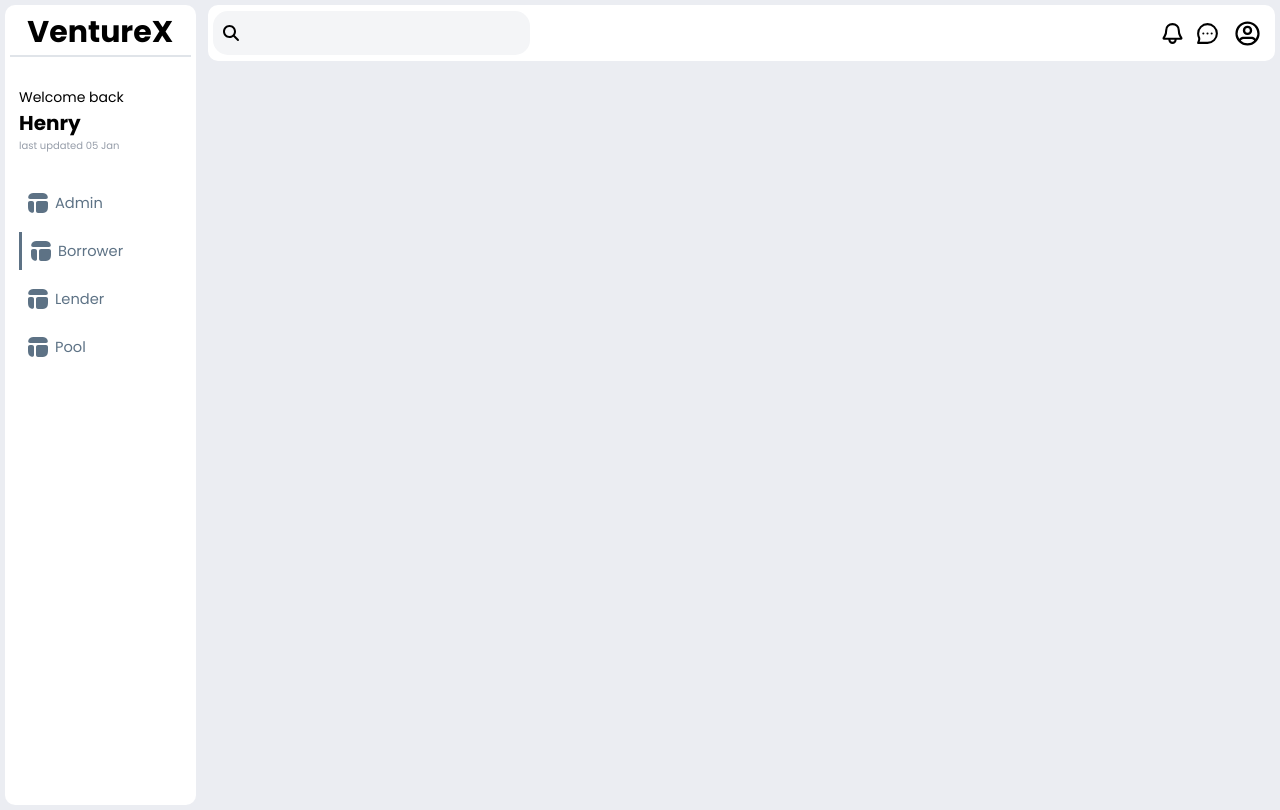
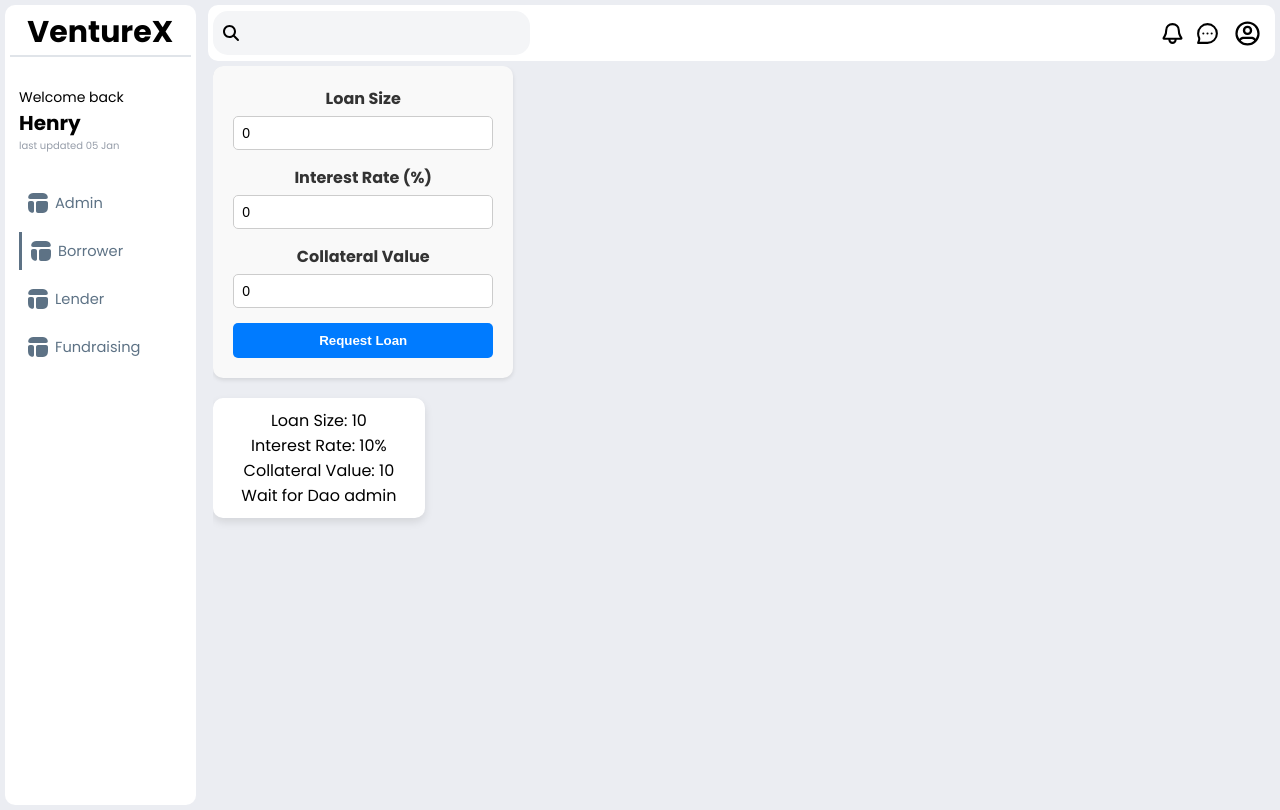
Before and after one commit to henryhoangduong/POC-VentureX, a React (Create React App) app: page /borrower in a window 1280 px wide. Built offline with nearby package versions, Linux system fonts and the light colour scheme.

Commit message:
add loan to fundraising

```diff
--- a/package.json
+++ b/package.json
@@ -20,6 +20,7 @@
     "react-redux": "^9.1.2",
     "react-router-dom": "^6.23.1",
     "react-scripts": "5.0.1",
+    "react-toastify": "^10.0.5",
     "styled-component": "^2.8.0",
     "styled-components": "^6.1.11",
     "typescript": "^4.9.5",
--- a/src/App.tsx
+++ b/src/App.tsx
@@ -5,9 +5,11 @@ import { Admin } from './pages/Admin'
 import { Home } from './pages/Home'
 import { Lender } from './pages/Lender'
 import { Borrower } from './pages/Borrower'
-import { Pool } from './pages/Pool'
+import { Fundraising } from './pages/Fundraising'
 import { Provider } from 'react-redux'
 import { store } from './redux/store'
+import { ToastContainer } from 'react-toastify'
+import 'react-toastify/dist/ReactToastify.css'
 
 function App() {
   const router = [
@@ -24,8 +26,8 @@ function App() {
       element: <Borrower />,
     },
     {
-      path: '/pool',
-      element: <Pool />,
+      path: '/fundraising',
+      element: <Fundraising />,
     },
   ]
 
@@ -43,6 +45,7 @@ function App() {
           </Layout>
         </Router>
       </Provider>
+      <ToastContainer />
     </div>
   )
 }
--- a/src/components/LoanRequest/index.tsx
+++ b/src/components/LoanRequest/index.tsx
@@ -3,14 +3,17 @@ import { FC, useState } from 'react'
 import { useDispatch } from 'react-redux'
 import { Loan, addLoan } from '../../redux/LoanReducer'
 import { v4 as uuidv4 } from 'uuid'
+import { toast } from 'react-toastify'
 
 export const LoanRequest: FC = () => {
+  const notify = () => toast('Loan created')
   const initialLoanState: Loan = {
     id: '',
     loanSize: 0,
     interestRate: 0,
     collateralValue: 0,
-    isApprove: false,
+    isApproveAdmin: false,
+    isApproveBorrower: false,
   }
 
   const [loan, setLoan] = useState<Loan>(initialLoanState)
@@ -20,7 +23,8 @@ export const LoanRequest: FC = () => {
     e.preventDefault()
     const newLoan = { ...loan, id: uuidv4() }
     dispatch(addLoan(newLoan))
-    setLoan(initialLoanState) // Reset the form after dispatching the action
+    setLoan(initialLoanState)
+    notify()
   }
 
   return (
--- a/src/components/Sidebar/index.tsx
+++ b/src/components/Sidebar/index.tsx
@@ -23,8 +23,8 @@ const sideBarItemList = [
   },
   {
     icon: <DashboardIcon color="#5D7285" size={1} />,
-    name: 'Pool',
-    link: '/pool',
+    name: 'Fundraising',
+    link: '/fundraising',
   },
 ]
 
--- a/src/pages/Admin/index.tsx
+++ b/src/pages/Admin/index.tsx
@@ -3,13 +3,16 @@ import { FC } from 'react'
 import { useDispatch, useSelector } from 'react-redux'
 import { RootState } from '../../redux/store'
 import { styled } from 'styled-components'
-import { approveLoan } from '../../redux/LoanReducer'
+import { approveLoanAdmin } from '../../redux/LoanReducer'
+import { toast } from 'react-toastify'
 
 export const Admin: FC = () => {
+  const notify = () => toast('Loan approved by admin')
   const loanList = useSelector((state: RootState) => state.loan.loanLists)
   const dispatch = useDispatch()
   const handleClick = (id: string) => {
-    dispatch(approveLoan({ id: id, isApprove: true }))
+    dispatch(approveLoanAdmin({ id: id, isApproveAdmin: true }))
+    notify()
   }
   return (
     <LoanListWrapper>
@@ -19,7 +22,9 @@ export const Admin: FC = () => {
             <div>Loan Size: {loan.loanSize}</div>
             <div>Interest Rate: {loan.interestRate}%</div>
             <div>Collateral Value: {loan.collateralValue}</div>
-            {!loan.isApprove && (
+            {loan.isApproveAdmin ? (
+              <p>Approved</p>
+            ) : (
               <button
                 onClick={() => {
                   handleClick(loan.id)
@@ -39,11 +44,16 @@ export const Admin: FC = () => {
 
 const LoanListWrapper = styled.div`
   margin-top: 20px;
+  display: flex;
 `
 
 const LoanItem = styled.div`
+  margin-right: 10px;
   margin-bottom: 10px;
   padding: 10px;
-  border: 1px solid #ccc;
   border-radius: 5px;
+  background: white;
+  border-radius: 10px;
+  width: 20%;
+  box-shadow: 0 4px 8px rgba(0, 0, 0, 0.1);
 `
--- a/src/pages/Borrower/index.tsx
+++ b/src/pages/Borrower/index.tsx
@@ -1,5 +1,68 @@
 import { FC } from 'react'
+import { styled } from 'styled-components'
+import { LoanRequest } from '../../components/LoanRequest'
+import { useDispatch, useSelector } from 'react-redux'
+import { RootState } from '../../redux/store'
+import { approveLoanBorrower } from '../../redux/LoanReducer'
+import { toast } from 'react-toastify'
 
 export const Borrower: FC = () => {
-  return <></>
+  const notify = () => toast('Loan approved by borrower and is in fundraising')
+  const loanList = useSelector((state: RootState) => state.loan.loanLists)
+  const dispatch = useDispatch()
+  const handleClick = (id: string) => {
+    dispatch(approveLoanBorrower({ id: id, isApproveBorrower: true }))
+    notify()
+  }
+  return (
+    <BorrowerWrapper>
+      <LoanRequest />
+      <LoanListWrapper>
+        {loanList.length > 0 ? (
+          loanList.map((loan) => (
+            <LoanItem key={loan.id}>
+              <div>Loan Size: {loan.loanSize}</div>
+              <div>Interest Rate: {loan.interestRate}%</div>
+              <div>Collateral Value: {loan.collateralValue}</div>
+              {!loan.isApproveBorrower && loan.isApproveAdmin ? (
+                <button
+                  onClick={() => {
+                    handleClick(loan.id)
+                  }}
+                >
+                  Approve
+                </button>
+              ) : loan.isApproveBorrower && loan.isApproveAdmin ? (
+                <p>Fund raising</p>
+              ) : (
+                <p>Wait for Dao admin</p>
+              )}
+            </LoanItem>
+          ))
+        ) : (
+          <div>No loans available</div>
+        )}
+      </LoanListWrapper>
+    </BorrowerWrapper>
+  )
 }
+const BorrowerWrapper = styled.div`
+  position: relative;
+  height: 100%;
+`
+
+const LoanListWrapper = styled.div`
+  margin-top: 20px;
+  display: flex;
+`
+
+const LoanItem = styled.div`
+  margin-right: 10px;
+  margin-bottom: 10px;
+  padding: 10px;
+  border-radius: 5px;
+  background: white;
+  border-radius: 10px;
+  width: 20%;
+  box-shadow: 0 4px 8px rgba(0, 0, 0, 0.1);
+`
--- /dev/null
+++ b/src/pages/Fundraising/index.tsx
@@ -0,0 +1,43 @@
+import { FC } from 'react'
+import { useSelector } from 'react-redux'
+import { RootState } from '../../redux/store'
+import { styled } from 'styled-components'
+
+export const Fundraising: FC = () => {
+  const loanList = useSelector((state: RootState) => state.loan.loanLists)
+  console.log(loanList)
+  return (
+    <LoanListWrapper>
+      {loanList.length > 0 ? (
+        loanList.map((loan) =>
+          loan.isApproveAdmin && loan.isApproveBorrower ? (
+            <LoanItem key={loan.id}>
+              <div>Loan Size: {loan.loanSize}</div>
+              <div>Interest Rate: {loan.interestRate}%</div>
+              <div>Collateral Value: {loan.collateralValue}</div>
+            </LoanItem>
+          ) : null,
+        )
+      ) : (
+        <div>No loans available</div>
+      )}
+    </LoanListWrapper>
+  )
+}
+
+const LoanListWrapper = styled.div`
+  margin-top: 20px;
+  display: flex;
+  flex-direction: row;
+`
+
+const LoanItem = styled.div`
+  margin-right: 10px;
+  margin-bottom: 10px;
+  padding: 10px;
+  border-radius: 5px;
+  background: white;
+  border-radius: 10px;
+  width: 20%;
+  box-shadow: 0 4px 8px rgba(0, 0, 0, 0.1);
+`
--- a/src/pages/Home/index.tsx
+++ b/src/pages/Home/index.tsx
@@ -1,15 +1,9 @@
-import { LoanRequest } from '../../components/LoanRequest'
 import { FC } from 'react'
 import styled from 'styled-components'
 
 export const Home: FC = () => {
-  return (
-    <HomeWrapper>
-      <LoanRequest />
-    </HomeWrapper>
-  )
+  return <HomeWrapper></HomeWrapper>
 }
-
 const HomeWrapper = styled.div`
   position: relative;
   height: 100%;
--- a/src/pages/Pool/index.tsx
+++ /dev/null
@@ -1,37 +0,0 @@
-import { FC } from 'react'
-import { useSelector } from 'react-redux'
-import { RootState } from '../../redux/store'
-import { styled } from 'styled-components'
-
-export const Pool: FC = () => {
-  const loanList = useSelector((state: RootState) => state.loan.loanLists)
-  return (
-    <LoanListWrapper>
-      {loanList.length > 0 ? (
-        loanList.map(
-          (loan) =>
-            loan.isApprove && (
-              <LoanItem key={loan.id}>
-                <div>Loan Size: {loan.loanSize}</div>
-                <div>Interest Rate: {loan.interestRate}%</div>
-                <div>Collateral Value: {loan.collateralValue}</div>
-              </LoanItem>
-            ),
-        )
-      ) : (
-        <div>No loans available</div>
-      )}
-    </LoanListWrapper>
-  )
-}
-
-const LoanListWrapper = styled.div`
-  margin-top: 20px;
-`
-
-const LoanItem = styled.div`
-  margin-bottom: 10px;
-  padding: 10px;
-  border: 1px solid #ccc;
-  border-radius: 5px;
-`
--- a/src/redux/LoanReducer.ts
+++ b/src/redux/LoanReducer.ts
@@ -8,7 +8,8 @@ export interface Loan {
   loanSize: number
   interestRate: number
   collateralValue: number
-  isApprove: boolean
+  isApproveAdmin: boolean
+  isApproveBorrower: boolean
 }
 export interface LoanInitialState {
   loanLists: Loan[]
@@ -20,7 +21,8 @@ const initialState: LoanInitialState = {
       loanSize: 10,
       interestRate: 10,
       collateralValue: 10,
-      isApprove: true,
+      isApproveAdmin: false,
+      isApproveBorrower: false,
     },
   ],
 }
@@ -30,15 +32,29 @@ export const loanSlice = createSlice({
   initialState,
   reducers: {
     addLoan: (state, action: PayloadAction<Loan>) => {
-      state.loanLists.push({ ...action.payload, isApprove: false })
+      state.loanLists.push({
+        ...action.payload,
+        isApproveAdmin: false,
+        isApproveBorrower: false,
+      })
     },
-    approveLoan: (
+    approveLoanAdmin: (
       state,
-      action: PayloadAction<{ id: string; isApprove: boolean }>,
+      action: PayloadAction<{ id: string; isApproveAdmin: boolean }>,
     ) => {
       state.loanLists.map((item) => {
         if (item.id === action.payload.id) {
-          item.isApprove = action.payload.isApprove
+          item.isApproveAdmin = action.payload.isApproveAdmin
+        }
+      })
+    },
+    approveLoanBorrower: (
+      state,
+      action: PayloadAction<{ id: string; isApproveBorrower: boolean }>,
+    ) => {
+      state.loanLists.map((item) => {
+        if (item.id === action.payload.id) {
+          item.isApproveBorrower = action.payload.isApproveBorrower
         }
       })
     },
@@ -46,5 +62,6 @@ export const loanSlice = createSlice({
 })
 
 // Part 4
-export const { addLoan, approveLoan } = loanSlice.actions
+export const { addLoan, approveLoanAdmin, approveLoanBorrower } =
+  loanSlice.actions
 export default loanSlice.reducer
```
Also changed, not shown: .eslintrc.js, 2 other files (tests, documents, lock files or other folders).
